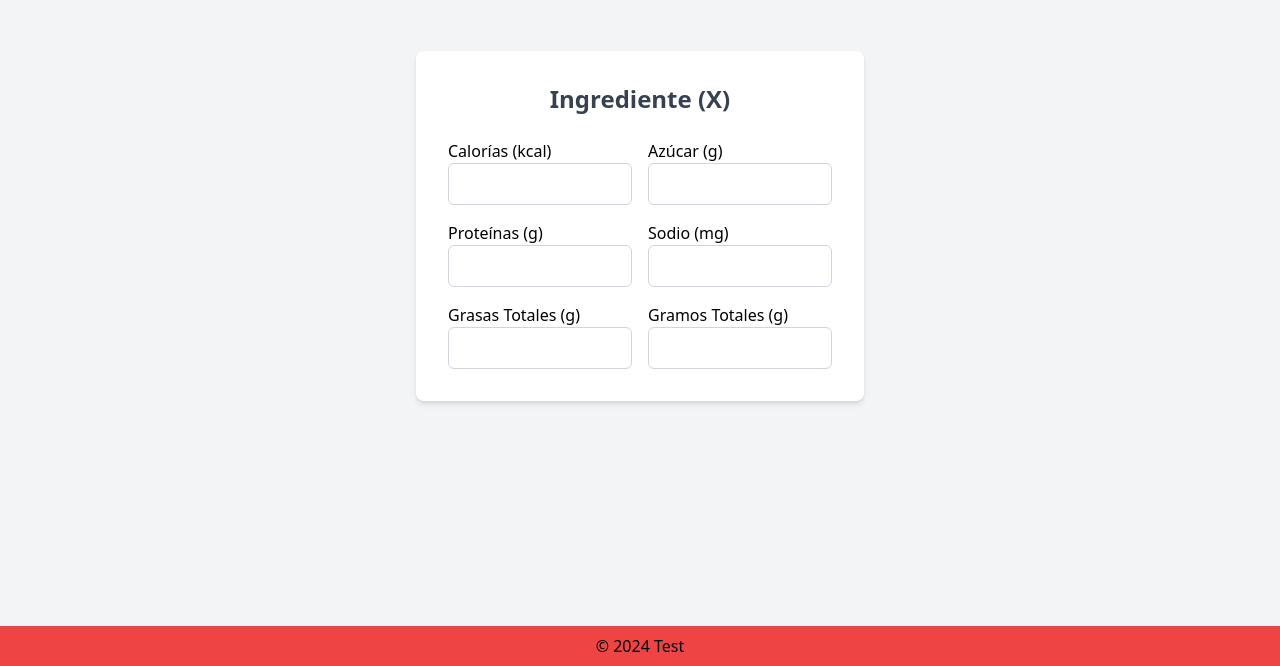
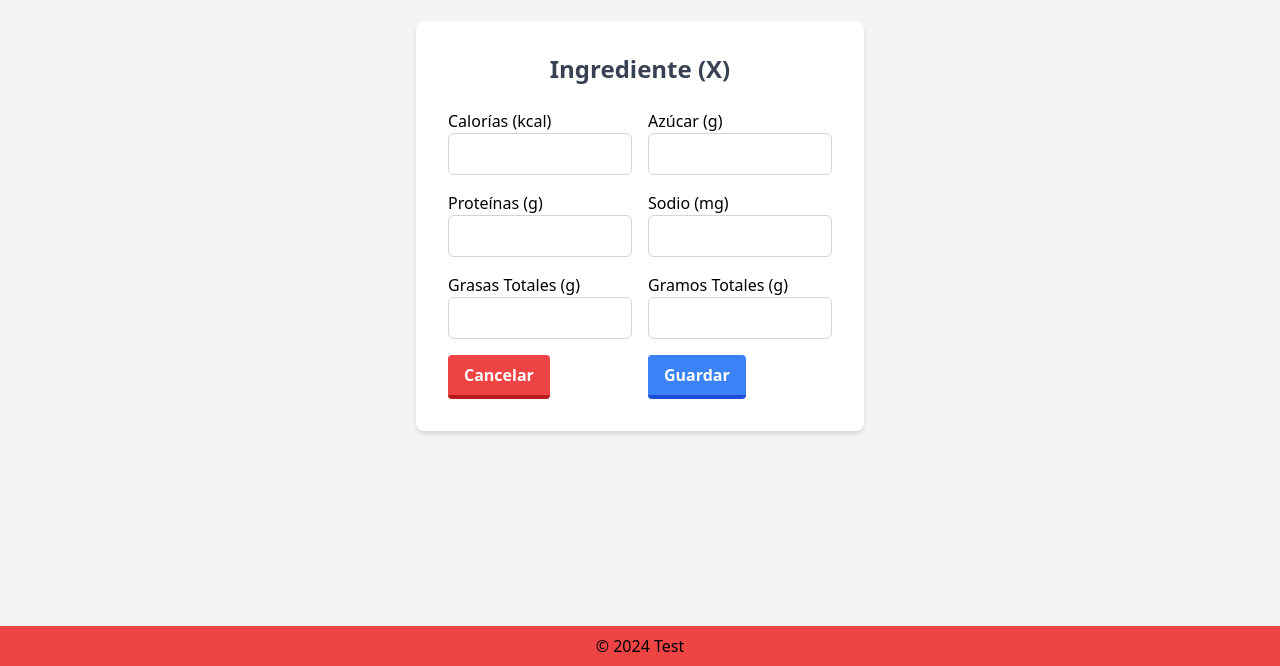
Before and after one commit to ancardoen/Dise-o-Software-Grupo15, a Next.js app in the folder my-app/: page /ingresar in a window 1280 px wide. Shown: the part 174-840 px from the top of the page. Built offline with nearby package versions, Linux system fonts and the light colour scheme.

Commit message:
campos de texto funcionales en /ingresar
Se guardan las variables en un array al presionar el botón "guardar", debe incorporarse en un futuro que se envíe al backend esta variable de colección

```diff
--- a/my-app/src/app/ingresar/page.js
+++ b/my-app/src/app/ingresar/page.js
@@ -1,4 +1,18 @@
+"use client"
+import { useState } from "react";
+import Link from 'next/link'
+
 export default function Home() {
+    const [car1,setCar1]  = useState(0);
+    const [car2,setCar2]  = useState(0);
+    const [car3,setCar3]  = useState(0);
+    const [car4,setCar4]  = useState(0);
+    const [car5,setCar5]  = useState(0);
+    const [car6,setCar6]  = useState(0);
+    function handlerGuardar(){
+        const coleccion = [car1,car2,car3,car4,car5,car6]
+        console.log(coleccion)
+    }
     return (
         <div>
             <main className="flex items-center justify-center min-h-screen bg-gray-100">
@@ -9,27 +23,37 @@ export default function Home() {
                     <form className="grid grid-cols-2 gap-4">
                         <div>
                             <label>Calorías (kcal)</label>
-                            <input id="calorias" type="text" className="w-full px-4 py-2 border border-gray-300 rounded-md focus:outline-none"/>
+                            <input id="calorias" type="float" onChange={e => {setCar1(e.target.value)}} className="w-full px-4 py-2 border border-gray-300 rounded-md focus:outline-none"/>
                         </div>
                         <div>
                             <label>Azúcar (g)</label>
-                            <input id="azucar" type="text" className="w-full px-4 py-2 border border-gray-300 rounded-md focus:outline-none"/>
+                            <input id="azucar" type="float" onChange={e => {setCar2(e.target.value)}} className="w-full px-4 py-2 border border-gray-300 rounded-md focus:outline-none"/>
                         </div>
                         <div>
                             <label>Proteínas (g)</label>
-                            <input id="proteinas" type="text" className="w-full px-4 py-2 border border-gray-300 rounded-md focus:outline-none"/>
+                            <input id="proteinas" type="float" onChange={e => {setCar3(e.target.value)}} className="w-full px-4 py-2 border border-gray-300 rounded-md focus:outline-none"/>
                         </div>
                         <div>
                             <label>Sodio (mg)</label>
-                            <input id="sodio" type="text" className="w-full px-4 py-2 border border-gray-300 rounded-md focus:outline-none"/>
+                            <input id="sodio" type="float" onChange={e => {setCar4(e.target.value)}} className="w-full px-4 py-2 border border-gray-300 rounded-md focus:outline-none"/>
                         </div>
                         <div>
                             <label>Grasas Totales (g)</label>
-                            <input id="grasas" type="text" className="w-full px-4 py-2 border border-gray-300 rounded-md focus:outline-none"/>
+                            <input id="grasas" type="float" onChange={e => {setCar5(e.target.value)}} className="w-full px-4 py-2 border border-gray-300 rounded-md focus:outline-none"/>
                         </div>
                         <div>
                             <label>Gramos Totales (g)</label>
-                            <input id="gramos" type="text" className="w-full px-4 py-2 border border-gray-300 rounded-md focus:outline-none"/>
+                            <input id="gramos" type="float" onChange={e => {setCar6(e.target.value)}} className="w-full px-4 py-2 border border-gray-300 rounded-md focus:outline-none"/>
+                        </div>
+                        <div>
+                            <Link href="/">
+                                <button className="bg-red-500 hover:bg-red-400 text-white font-bold py-2 px-4 border-b-4 border-red-700 hover:border-red-500 rounded">Cancelar</button>
+                            </Link>
+                        </div>
+                        <div>
+                            <button type="button" onClick={handlerGuardar} className="bg-blue-500 hover:bg-blue-400 text-white font-bold py-2 px-4 border-b-4 border-blue-700 hover:border-blue-500 rounded">
+                                Guardar
+                            </button>
                         </div>
                     </form>
                 </div>
```
